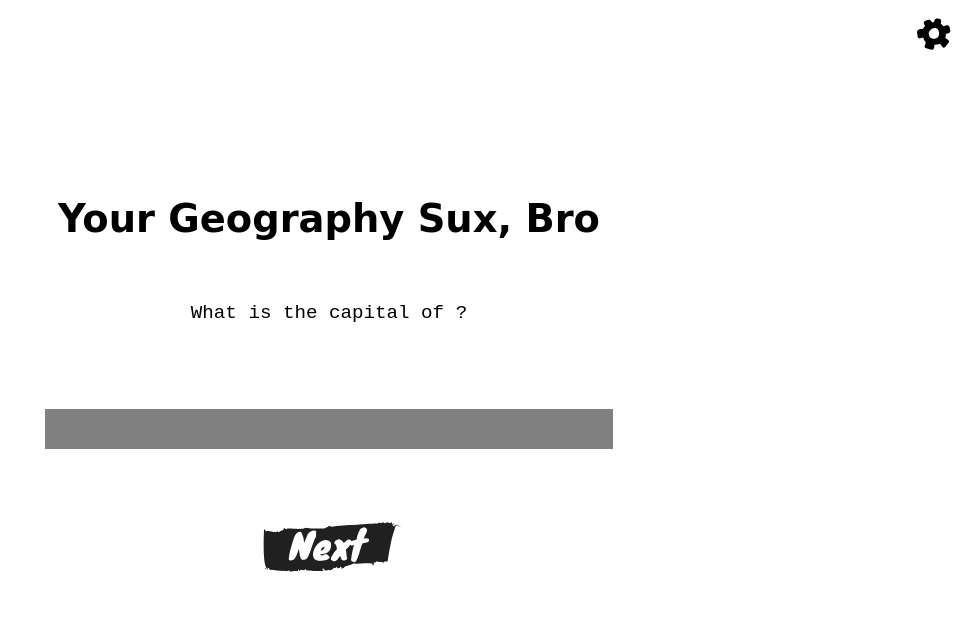
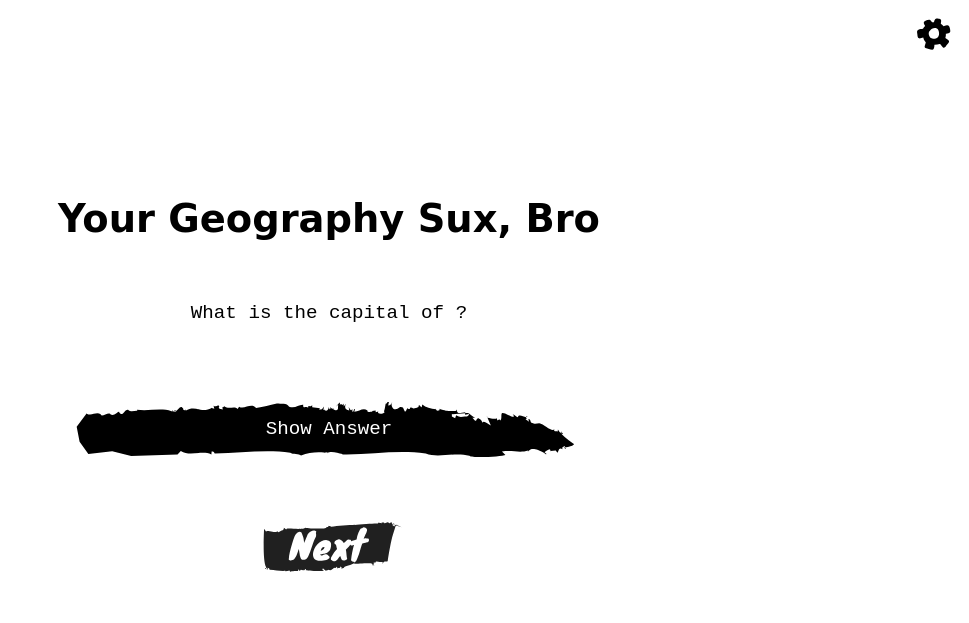
Before and after one commit to Sloggiebear/portfolio-project-api, a website: page index.html in a window 1280 px wide. Shown: the whole page, without its empty margins (311-1280 px from the left). Drawn offline with nearby package versions, Linux system fonts and the light colour scheme; no server answers; a web font is replaced by a local one.

Commit message:
small design changes

```diff
--- a/app.scss
+++ b/app.scss
@@ -60,7 +60,11 @@ h1 {
   align-items: center;
   width: 100%;
   color: white;
-  background-color: grey;
+  background-color: rgb(255, 255, 255);
+  background-image: url(./img/cover.svg);
+  background-repeat: no-repeat;
+  background-position: center center;
+  background-size: contain;
   position: absolute;
   top: 50%;
   left: 0;
@@ -70,7 +74,12 @@ h1 {
   cursor: pointer;
 
   &:hover {
-    background-color: rgb(70, 70, 70);
+    // background-color: rgb(70, 70, 70);
+  }
+
+  &:after {
+    content: "Show Answer";
+    color: white;
   }
 }
 
```
Also changed, not shown: app.css, img/cover.svg (added), 1 other file.
